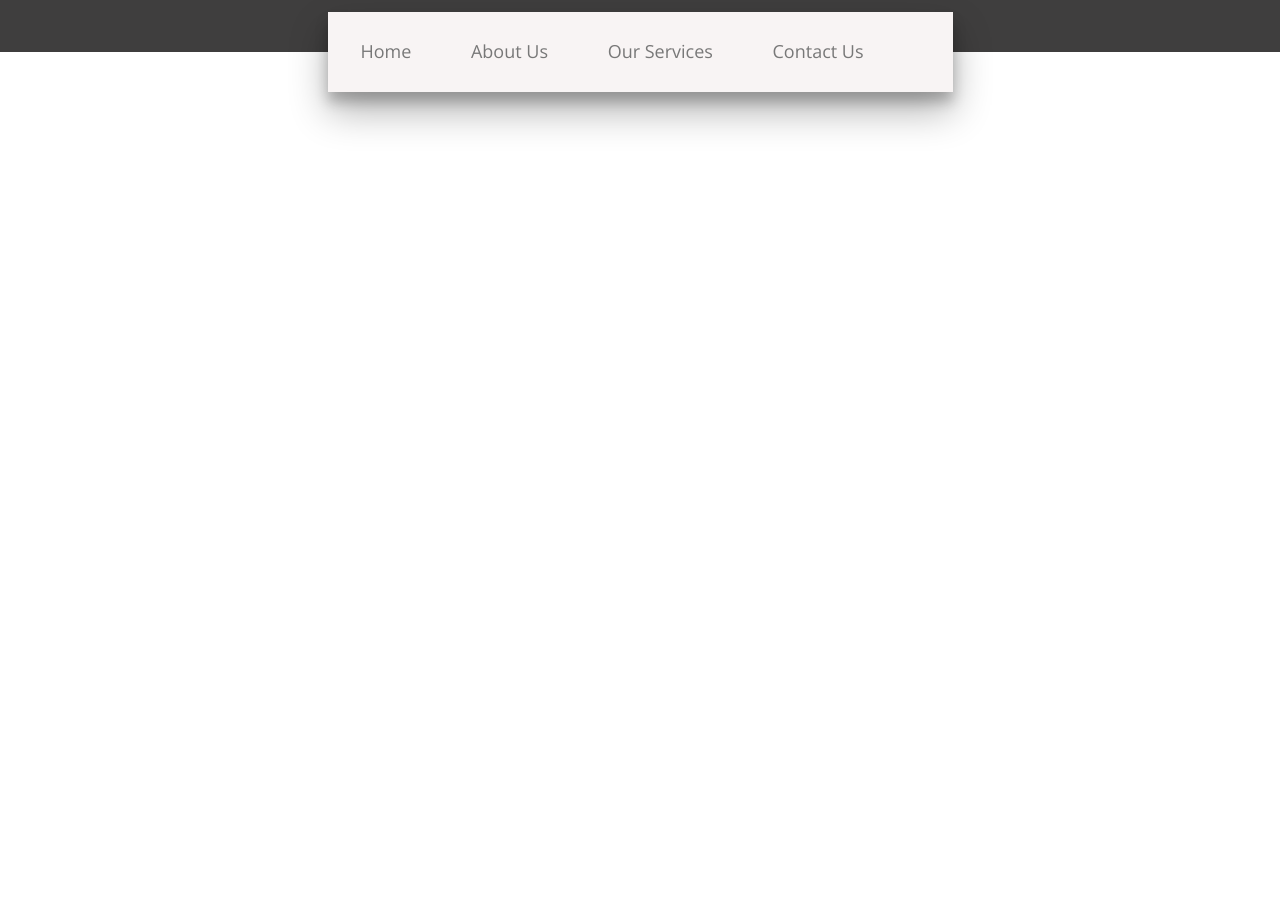
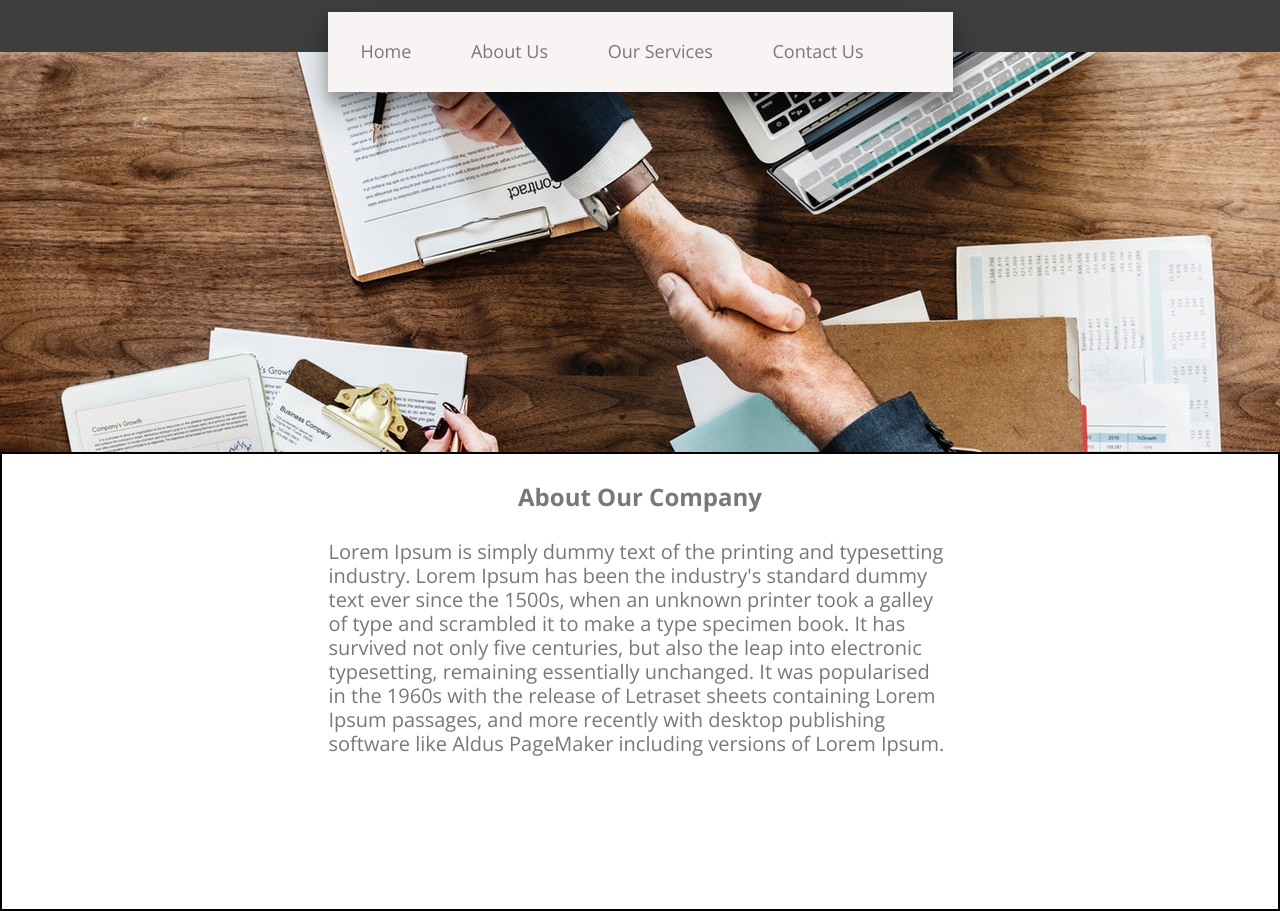
Before and after one commit to ShaunKolich/ConstructionSite, a plain HTML site: page main.html in a window 1280 px wide. Shown: the part 178-1089 px from the top of the page. Before the commit the page ends 830 px from the top, so only its background shows below. Drawn offline with nearby package versions, Linux system fonts and the light colour scheme.

Commit message:
fixng the new aboutus

```diff
--- a/less/index.less
+++ b/less/index.less
@@ -191,14 +191,11 @@ table {
     }
   }
 
-  #about_background {
-    background-image: none !important;
-    // border: 2px solid red;
-  }
+
 
   .middle_container {
     width: 100%;
-    height: 600px;
+    height: 100%;
     // border: 2px solid red;
     display: flex;
     justify-content: center;
@@ -230,10 +227,16 @@ table {
       }
     }
 
+    #about_background {
+      // height: 0px !important;
+      background-image: none !important;
+      border: 2px solid red !important;
+    }
+
     .info_container {
       width: 100%;
-      height: 700px;
-      //   border: 2px solid black;
+      height: 100%;
+      border: 2px solid black;
       display: flex;
       flex-direction: column;
       align-items: center;
--- a/less/main.less
+++ b/less/main.less
@@ -195,10 +195,38 @@ table {
             }
         }
     }
+
     #about_background {
-        background-image: none !important;
+        background-image: url('../img/businessman-collaborate-collaboration-872957\ \(1\).jpg');
+        height:400px;
         // border: 2px solid red;
+        max-width: 100%;
+        background-position: center;
+        background-repeat: no-repeat;
+        background-size: cover;
+
     }
+
+    .info_container {
+        margin-top:0%;
+        width: 100%;
+        height: 150%;
+        border: 2px solid black;
+
+
+    h2{
+        font-size:3vh;
+        font-weight:700;
+        text-align:center;
+        margin-bottom:5%;
+        padding-top:5%;
+    }
+    p{
+        font-size:2.5vh;
+        line-height:-1;
+    }
+    }
+
     .middle_container {
         width: 100%;
         height: 600px;
@@ -209,10 +237,12 @@ table {
         background-size: cover;
         z-index: 0;
 
-        #about_background {
-            background-image: none !important;
-            // border: 2px solid red;
-        }
+
+
+        // #about_background {
+        //     background-image: none !important;
+        //     // border: 2px solid red;
+        // }
 
         .top_nav_bar {
             // border: 2px solid red;
@@ -225,6 +255,8 @@ table {
             align-items: center;
             box-shadow: 0 19px 38px rgba(0, 0, 0, 0.3),
                 0 10px 12px rgba(0, 0, 0, 0.22);
+                z-index: 1000;
+
 
             a {
                 // margin-top: 20px;
@@ -242,6 +274,7 @@ table {
                 color: #787878;
                 text-decoration: none;
                 background-color: rgb(248, 244, 244);
+
             }
 
             a:hover {
@@ -253,6 +286,7 @@ table {
                 // border: 2px solid red;
                 display: block;
                 position: absolute;
+                z-index:1;
                 font-size: 40px;
                 margin-left: 70px;
                 margin-top: 15px;
--- a/main.html
+++ b/main.html
@@ -82,7 +82,61 @@
                                 </nav>
                             </section>
                         </div>
+
                     </div>
                 </div>
             </div>
         </div>
+                    <!-- About us information -->
+                    <div class="row">
+                        <div class="col-lg-12">
+                            <section class="info_container" id="new_middle">
+                                <div class="row">
+                                    <section class="col-lg-6 offset-sm-3">
+                                        <h2>About Our Company</h2>
+                            <p id="about_us">Lorem Ipsum is simply dummy text of the printing and typesetting industry.
+                                Lorem Ipsum has been
+                                the industry's standard dummy text ever since the 1500s, when an unknown printer took a
+                                galley
+                                of type and scrambled it to make a type specimen book. It has survived not only five
+                                centuries,
+                                but also the leap into electronic typesetting, remaining essentially unchanged. It was
+                                popularised in the 1960s with the release of Letraset sheets containing Lorem Ipsum
+                                passages,
+                                and more recently with desktop publishing software like Aldus PageMaker including
+                                versions of
+                                Lorem Ipsum.</p>
+                                    </section>
+                                </div>
+                                <div class="row">
+                                    <section class="col-lg-4">
+
+                                    </section>
+                                </div>
+
+
+                            </section>
+                        </div>
+                    </div>
+
+            </div>
+
+
+
+
+
+
+
+
+
+
+
+
+
+
+    </div>
+    <!-- JS Files -->
+    <script src="./js/main.js" async defer></script>
+</body>
+
+</html>
```
Also changed, not shown: css/index.css, img/businessman-collaborate-collaboration-872957 (1).jpg (added), less/index.css, less/main.css. Lines whose indentation alone changed are shown as unchanged.
